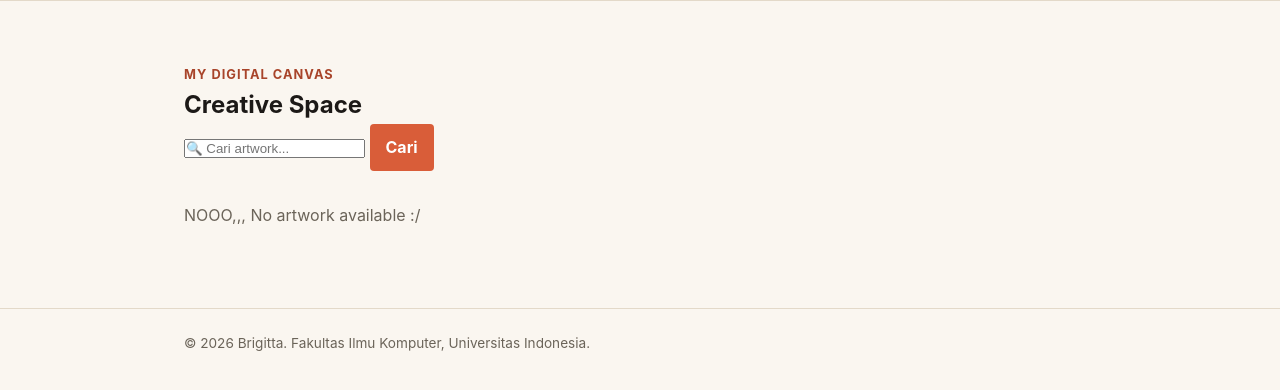
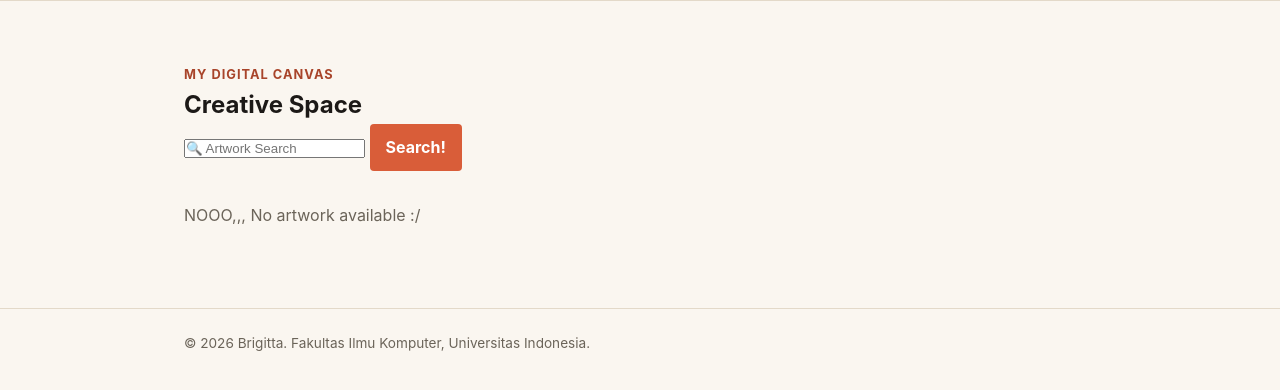
Before and after one commit to brigittasimanjuntak/myportfolio, a Django app: page /creative-space/ in a window 1280 px wide. Shown: the part 74-464 px from the top of the page. Run offline with Django 5.2, Linux system fonts and the light colour scheme; data that the repository does not hold is empty.

Commit message:
adding css for search bar fixing the search bar a bit on creativespace

```diff
--- a/templates/creativespace.html
+++ b/templates/creativespace.html
@@ -13,11 +13,11 @@
                 <input
                     type="text"
                     name="title"
-                    placeholder="🔍 Cari artwork..."
+                    placeholder="🔍 Artwork Search"
                     value="{{ title_query }}"
                     class="creative-search__input"
                 >
-                <button type="submit" class="button">Cari</button>
+                <button type="submit" class="button">Search!</button>
                 {% if title_query %}
                     <a href="{% url 'main:show_creative_space' %}" class="button button-secondary">Reset</a>
                 {% endif %}
@@ -25,7 +25,7 @@
 
             {% if title_query %}
                 <p class="search-result-info">
-                    Hasil pencarian untuk: <strong>"{{ title_query }}"</strong>
+                    Search result for: <strong>"{{ title_query }}"</strong>
                 </p>
             {% endif %}
                 <div class="creative-grid">
```
